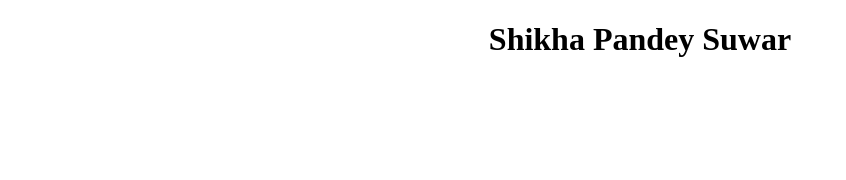
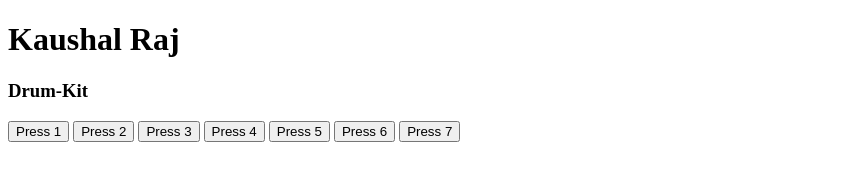
Before and after one commit to kaushal726/kaushal-drumkit, a plain HTML site: page index.html in a window 1280 px wide. Shown: the whole page, without its empty margins (0-846 px from the left). Drawn offline with Linux system fonts and the light colour scheme.

Commit message:
chages made

```diff
--- a/index.html
+++ b/index.html
@@ -8,7 +8,15 @@
     <link rel="stylesheet" href="style.css">
 </head>
 <body>
-    <h1 style="text-align: center;font-size: xx-large;">Shikha Pandey Suwar</h1>
+    <h1>Kaushal Raj</h1>
+    <h3>Drum-Kit</h3>
+    <button class="a">Press 1</button>
+    <button class="b">Press 2</button>
+    <button class="c">Press 3</button>
+    <button class="d">Press 4</button>
+    <button class="e">Press 5</button>
+    <button class="f">Press 6</button>
+    <button class="g">Press 7</button>
 </body>
 <script src="main.js"></script>
 </html>
```
